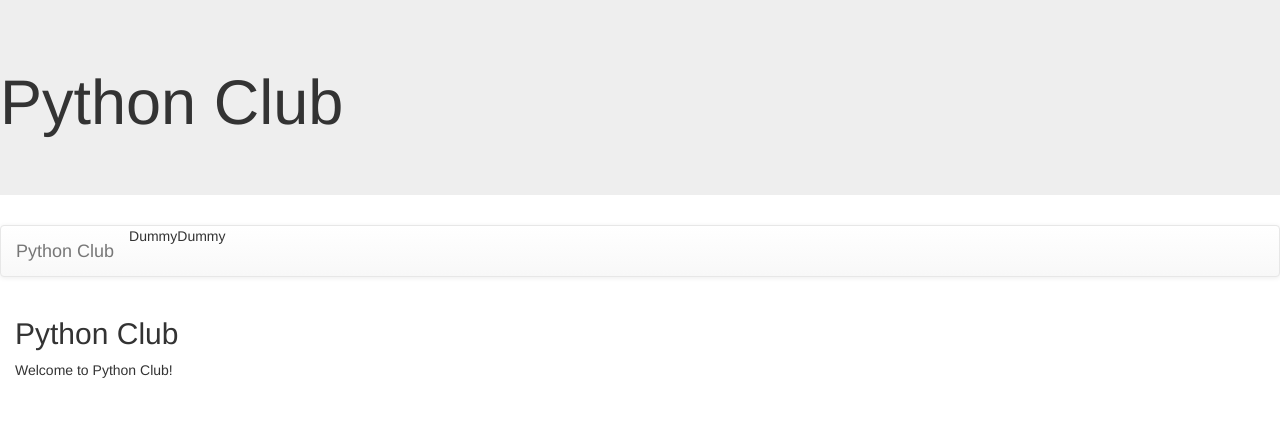
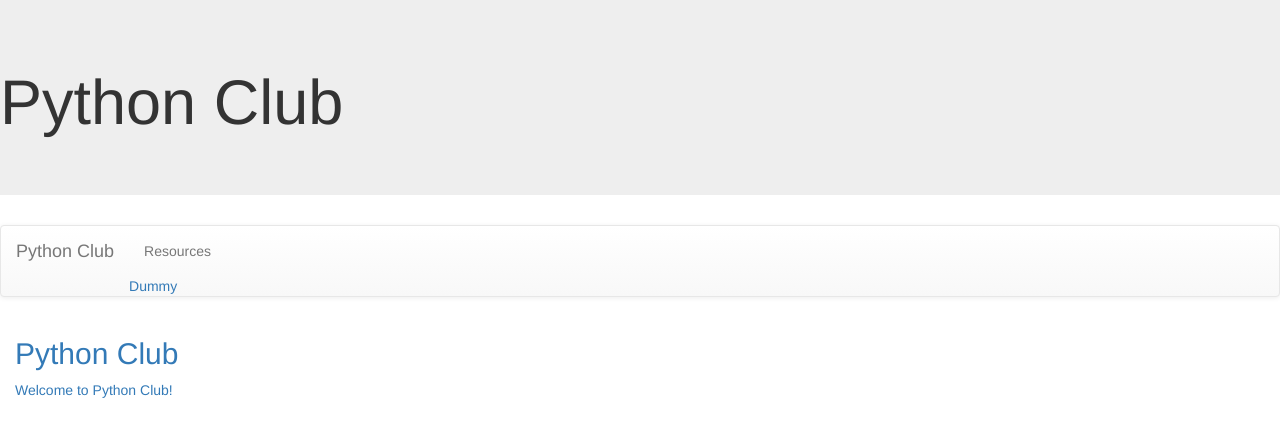
Before and after one commit to Emily-is-cool/PythonClub, a Django app: page /club/ in a window 1280 px wide. Shown: the top 437 px of the page. Run offline with Django 4.2, Linux system fonts and the light colour scheme; some libraries are stand-ins or nearby versions.

Commit message:
second commit on resource

```diff
--- a/club/templates/base.html
+++ b/club/templates/base.html
@@ -16,7 +16,7 @@
 <a class="navbar-brand" href="{% url 'index' %}">Python Club</a>
 </div>
 <ul class="nav navbar-nav">
-<li>Dummy</li>
+<li><a href="{% url 'resource' %}">Resources</li>
 <li>Dummy</li>
 </ul>
 </div>
```
